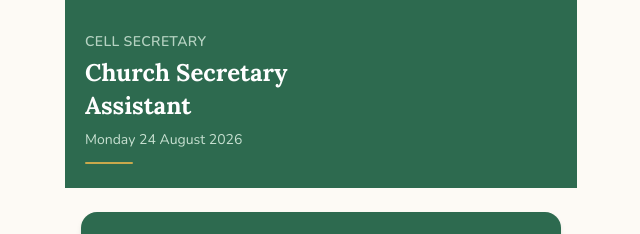
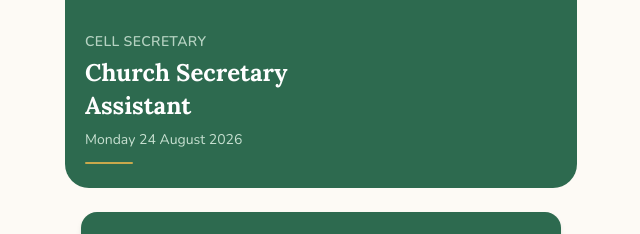
Before and after one commit to chris008123/CellConnect, a React (Vite) app: page / in a window 1280 px wide. Shown: the top 234 px of the page, without its empty margins (319-959 px from the left). Built offline with nearby package versions, Linux system fonts and the light colour scheme; no server answers.

Commit message:
Refined header

```diff
--- a/src/pages/Home.tsx
+++ b/src/pages/Home.tsx
@@ -23,7 +23,7 @@ export default function Home({ onNavigate }: Props) {
   return (
     <div className="flex flex-col min-h-full">
       {/* Header banner */}
-      <header className="bg-forest text-white px-5 pt-8 pb-6">
+      <header className="bg-forest text-white px-5 pt-8 pb-6 rounded-b-3xl">
         <div className="max-w-lg mx-auto">
           <p className="text-forest-subtle text-sm font-semibold tracking-wide uppercase opacity-80">
             Cell Secretary
```
